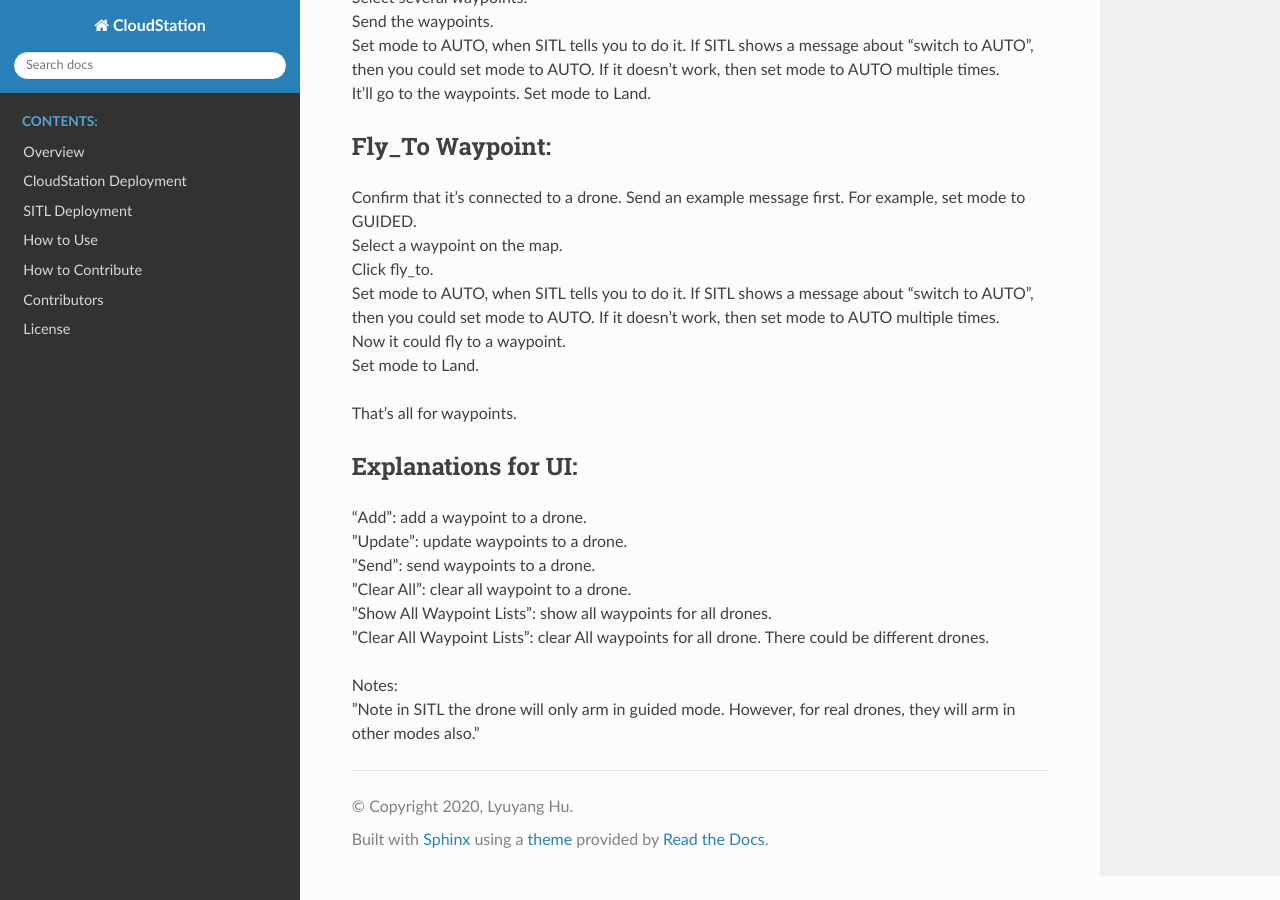
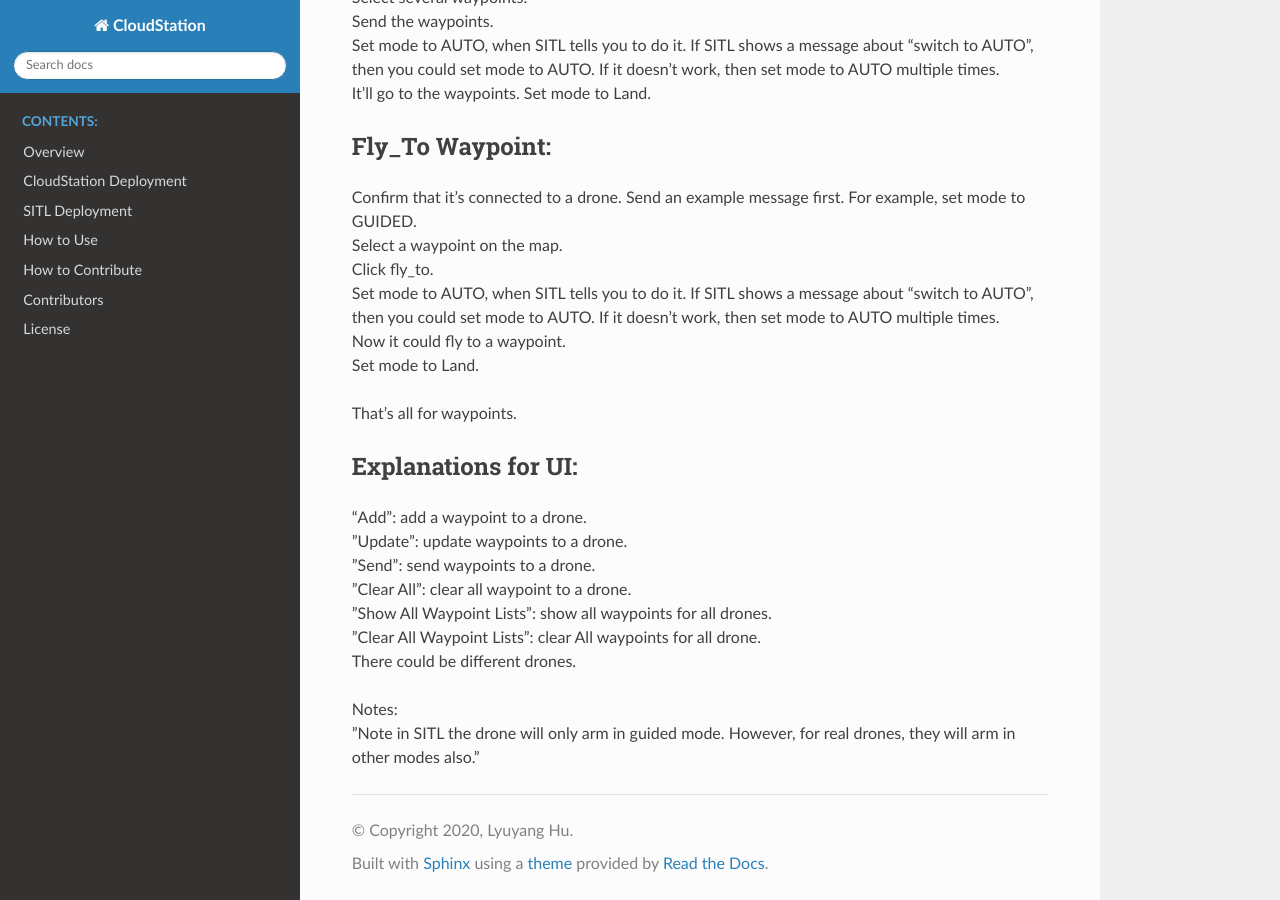
Before and after one commit to CloudStationTeam/docs, a Sphinx documentation site: the page built from source/waypoints.md, in a window 1280 px wide and 900 px high, scrolled down 1437 px. Built offline with Sphinx 7.4.7 and the Read the Docs theme 2.0.0, drawn with Linux system fonts in a browser that asks for light colours.

```diff
--- a/source/waypoints.md
+++ b/source/waypoints.md
@@ -65,7 +65,7 @@ That's all for waypoints.
 "Send": send waypoints to a drone. \
 "Clear All": clear all waypoint to a drone. \
 "Show All Waypoint Lists": show all waypoints for all drones. \
-"Clear All Waypoint Lists": clear All waypoints for all drone.
+"Clear All Waypoint Lists": clear All waypoints for all drone. \
 There could be different drones.
 
 Notes: \
```
